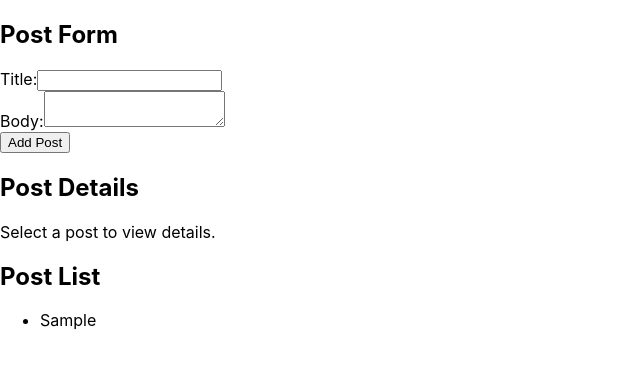
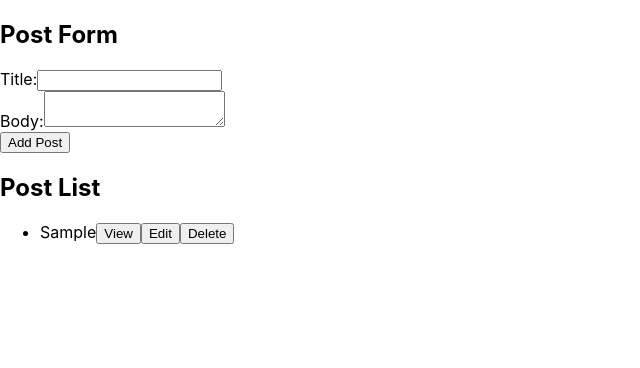
Before and after one commit to funelasbonie/insites-developer-exam, a React (Create React App) app: page / in a window 1280 px wide. Both pictures are taken after typing "Sample", "Sample" into the empty fields and a click on the button "Add Post". Shown: the top 368 px of the page, without its empty margins (0-640 px from the left). Built offline with nearby package versions, Linux system fonts and the light colour scheme; no server answers.

Commit message:
Add edit, delete and view

```diff
--- a/src/components/Posts/PostForm.js
+++ b/src/components/Posts/PostForm.js
@@ -1,6 +1,6 @@
 import React, { Component } from 'react';
 
-export default class PostForm extends Component {
+class PostForm extends Component {
   constructor(props) {
     super(props);
     this.state = {
@@ -9,15 +9,40 @@ export default class PostForm extends Component {
     };
   }
 
+  componentDidUpdate(prevProps) {
+    if (prevProps.selectedPostToEdit !== this.props.selectedPostToEdit) {
+      const { title, body } = this.props.selectedPostToEdit || { title: '', body: '' };
+      this.setState({
+        title,
+        body,
+      });
+    }
+  }
+
   handleInputChange = (e) => {
     this.setState({
       [e.target.name]: e.target.value,
     });
   };
 
+  handleCancel = () => {
+    this.props.cancelEdit();
+    this.setState({
+      title: '',
+      body: '',
+    });
+  };
+
   handleSubmit = (e) => {
     e.preventDefault();
 
+    if (this.props.selectedPostToEdit) {
+      this.props.editSelectedPost({
+        ...this.props.selectedPostToEdit,
+        title: this.state.title,
+        body: this.state.body,
+      });
+    } else {
       const newPost = {
         id: Date.now(),
         title: this.state.title,
@@ -25,6 +50,7 @@ export default class PostForm extends Component {
       };
 
       this.props.addNewPost(newPost);
+    }
 
     this.setState({
       title: '',
@@ -54,9 +80,18 @@ export default class PostForm extends Component {
               onChange={this.handleInputChange}
             />
           </div>
-          <button type="submit">Add Post</button>
+          <button type="submit">
+            {this.props.selectedPostToEdit ? 'Edit Post' : 'Add Post'}
+          </button>
+          {this.props.selectedPostToEdit && (
+            <button type="button" onClick={this.handleCancel}>
+              Cancel
+            </button>
+          )}
         </form>
       </div>
     );
   }
 }
+
+export default PostForm;
--- a/src/components/Posts/PostList.js
+++ b/src/components/Posts/PostList.js
@@ -15,8 +15,11 @@ export default class PostList extends React.Component {
         <h2>Post List</h2>
         <ul>
           {this.props.posts.map((post) => (
-            <li key={post.id} onClick={() => this.props.setSelectedPost(post)}>
-              {post.title}
+            <li key={post.id}>
+              <span>{post.title}</span>
+              <button onClick={() => this.props.viewPost(post)}>View</button>
+              <button onClick={() => this.props.editPost(post)}>Edit</button>
+              <button onClick={() => this.props.deletePost(post)}>Delete</button>
             </li>
           ))}
         </ul>
--- a/src/components/Posts/Posts.js
+++ b/src/components/Posts/Posts.js
@@ -9,6 +9,8 @@ class Posts extends Component {
         this.state = {
             posts: [],
             selectedPost: null,
+            selectedPostToEdit: null,
+            isPostDetailsVisible: false,
         };
     }
 
@@ -19,24 +21,90 @@ class Posts extends Component {
             .catch((error) => console.error('Error fetching data:', error));
     }
 
+
+
     setSelectedPost = (post) => {
         this.setState({ selectedPost: post });
     };
 
+
+
+
+    viewPost = (post) => {
+        this.setState({
+            selectedPost: post,
+            isPostDetailsVisible: !this.state.isPostDetailsVisible,
+        });
+    };
+
+
+
     addNewPost = (newPost) => {
         this.setState((prevState) => ({
-          posts: [...prevState.posts, newPost],
+            posts: [...prevState.posts, newPost],
         }));
-      };
+    };
+
+
+
+    setSelectedPostToEdit = (post) => {
+        this.setState({ selectedPostToEdit: post });
+    };
+
+    editSelectedPost = (editedPost) => {
+        const index = this.state.posts.findIndex(
+            (post) => post.id === editedPost.id
+        );
+
+        if (index !== -1) {
+            this.setState((prevState) => {
+                const updatedPosts = [...prevState.posts];
+                updatedPosts[index] = editedPost;
+                return { posts: updatedPosts, selectedPost: null };
+            });
+        }
+    };
+
+    cancelEdit = () => {
+        this.setState({ selectedPostToEdit: null });
+    };
+
+
+
+    deletePost = (postToDelete) => {
+        const updatedPosts = this.state.posts.filter(
+            (post) => post.id !== postToDelete.id
+        );
+        this.setState({
+            posts: updatedPosts,
+            selectedPost: null,
+            selectedPostToEdit: null,
+            isPostDetailsVisible: false,
+        });
+    };
+
+
 
     render() {
-        const { posts, selectedPost } = this.state;
+        const { posts, selectedPost, selectedPostToEdit, isPostDetailsVisible } = this.state;
 
         return (
             <div>
-                <PostForm addNewPost={this.addNewPost} />
-                <PostDetails post={selectedPost} />
-                <PostList posts={posts} setSelectedPost={this.setSelectedPost} />
+                {isPostDetailsVisible && <PostDetails post={selectedPost} />}
+                <PostForm
+                    addNewPost={this.addNewPost}
+                    // selectedPostToEdit
+                    selectedPostToEdit={selectedPostToEdit}
+                    editSelectedPost={this.editSelectedPost}
+                    cancelEdit={this.cancelEdit}
+                />
+                <PostList
+                    posts={posts}
+                    setSelectedPost={this.setSelectedPost}
+                    editPost={this.setSelectedPostToEdit}
+                    deletePost={this.deletePost}
+                    viewPost={this.viewPost}
+                />
             </div>
         );
     }
```
Lines whose indentation alone changed are shown as unchanged.
